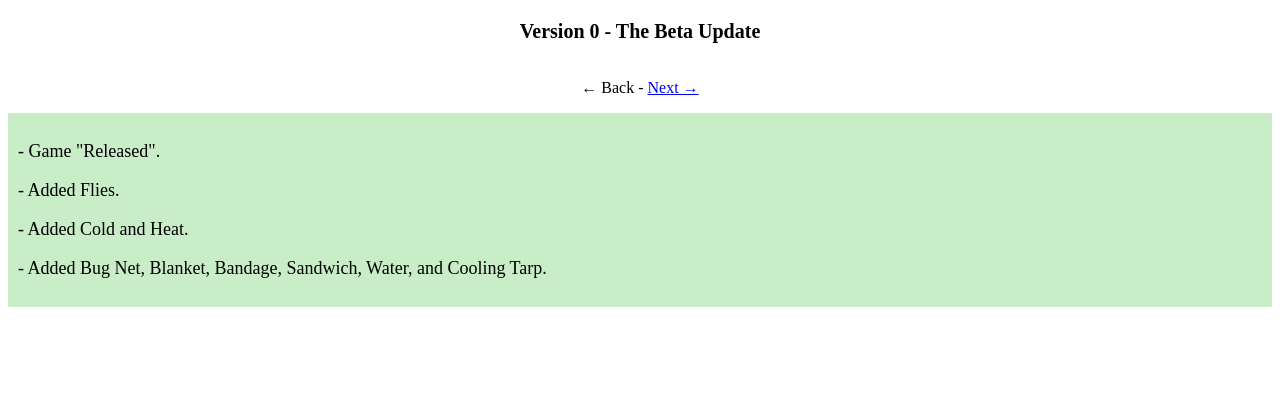
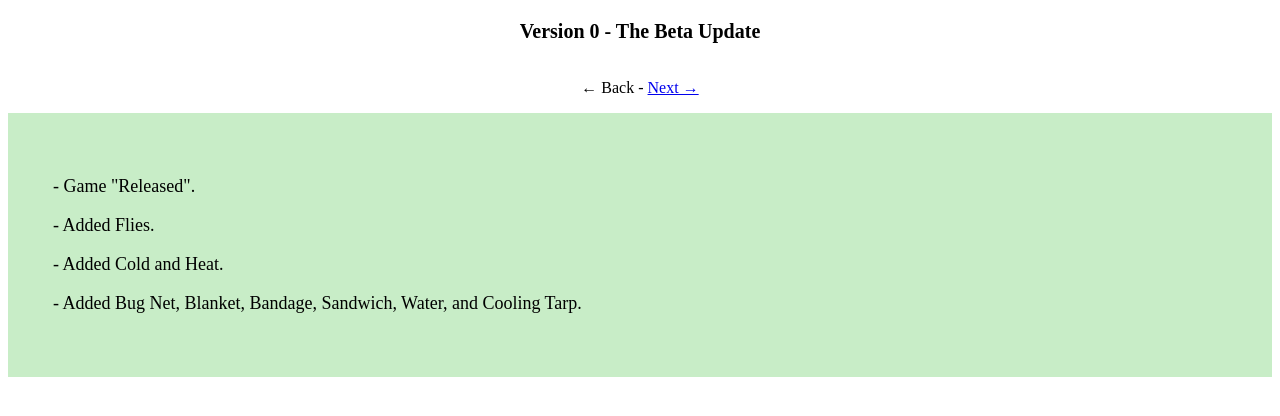
Before and after one commit to lucaslovestacos/lucaslovestacos.github.io, a PHP site: page /PostureAndPersist/UpdateHistory/0.html in a window 1280 px wide. Shown: the part 188-604 px from the top of the page. Run offline with PHP 8.4, Linux system fonts and the light colour scheme.

Commit message:
Update style.css

```diff
--- a/PostureAndPersist/UpdateHistory/style.css
+++ b/PostureAndPersist/UpdateHistory/style.css
@@ -23,7 +23,7 @@
 .contents {
 	color: black;
 	font-size: 18px;
-	padding: 10px;
+	padding: 45px;
 	background: #c8edc7;
 }
 
```
